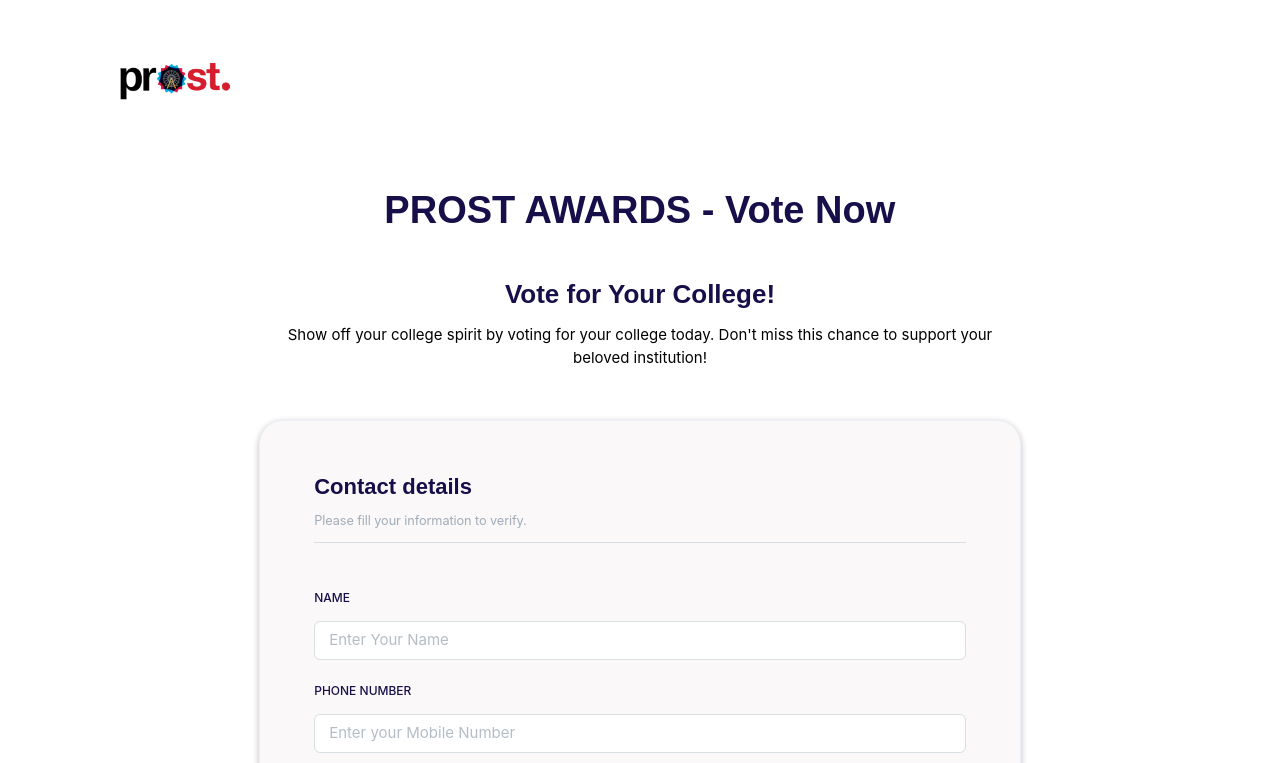
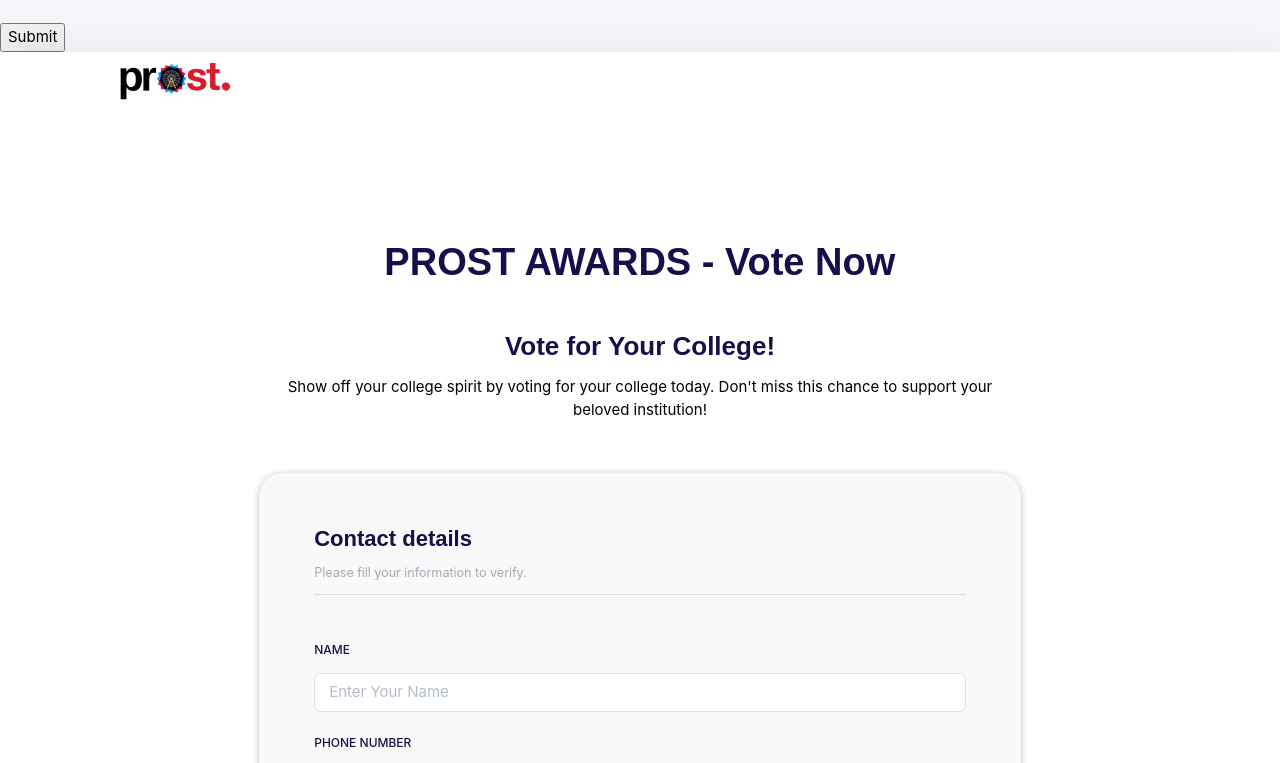
Before and after one commit to vijayabhaskar00/prostvote, a plain HTML site: page index.html in a window 1280 px wide. Shown: the top 763 px of the page. Drawn offline with nearby package versions, Linux system fonts and the light colour scheme.

Commit message:
Update index.html

```diff
--- a/index.html
+++ b/index.html
@@ -1,5 +1,18 @@
 <!DOCTYPE html>
 <html lang="en" class="no-js">
+	<html>
+  <head>
+    <title>reCAPTCHA demo: Simple page</title>
+    <script src="https://www.google.com/recaptcha/api.js" async defer></script>
+  </head>
+  <body>
+    <form action="?" method="POST">
+      <div class="g-recaptcha" data-sitekey="6Lc4u6MkAAAAAEbgHvGeHioIbFHpLh1Tmj2V0iRk"></div>
+      <br/>
+      <input type="submit" value="Submit">
+    </form>
+  </body>
+</html>
 
 <head>
 	<meta charset="utf-8">
```
